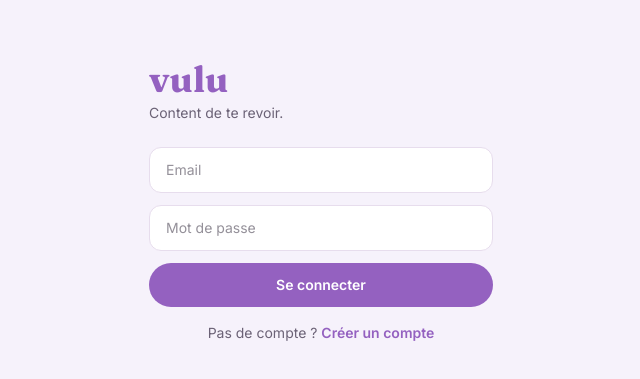
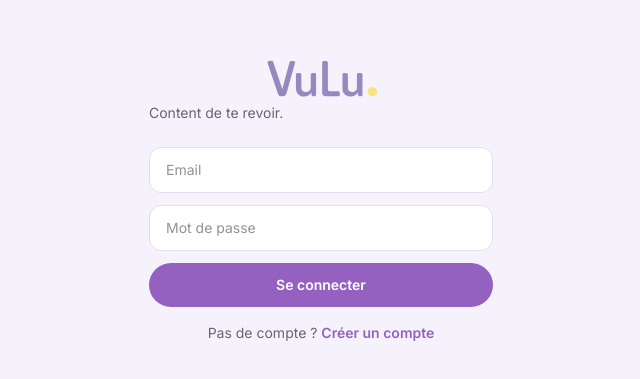
Before and after one commit to ek0onsec/vulu, a Next.js app: page /login in a window 1280 px wide. Shown: the part 199-578 px from the top of the page, without its empty margins (319-959 px from the left). Built offline with nearby package versions, Linux system fonts and the light colour scheme.

Commit message:
feat(vulu): wordmark logo officiel (couleurs figées, indépendant du thème)

```diff
--- a/src/app/(auth)/login/page.tsx
+++ b/src/app/(auth)/login/page.tsx
@@ -4,6 +4,7 @@ import Link from "next/link";
 import { useRouter } from "next/navigation";
 import { api, ApiError } from "@/lib/api-client";
 import { toast } from "@/lib/toast";
+import { VuluLogo } from "@/components/VuluLogo";
 
 export default function LoginPage() {
   const router = useRouter();
@@ -32,7 +33,7 @@ export default function LoginPage() {
 
   return (
     <main className="mx-auto flex min-h-screen max-w-sm flex-col justify-center px-5">
-      <h1 className="font-display mb-1 text-4xl font-bold text-[var(--color-primary)]">vulu</h1>
+      <VuluLogo height={40} className="mb-1" />
       <p className="mb-6 text-sm text-[var(--color-text-muted)]">Content de te revoir.</p>
       {deleted && (
         <div className="mb-4 rounded-xl border border-[var(--color-border)] bg-[color-mix(in_srgb,var(--color-accent)_15%,transparent)] p-3 text-sm">
--- a/src/app/(auth)/register/page.tsx
+++ b/src/app/(auth)/register/page.tsx
@@ -5,6 +5,7 @@ import { useRouter } from "next/navigation";
 import type { Domain } from "@/server/domain/entities";
 import { SIGNUP_KEY, type SignupDraft } from "@/lib/signup";
 import { api } from "@/lib/api-client";
+import { VuluLogo } from "@/components/VuluLogo";
 
 export default function RegisterPage() {
   const router = useRouter();
@@ -55,7 +56,7 @@ export default function RegisterPage() {
   const field = "rounded-xl border border-[var(--color-border)] bg-[var(--color-surface)] px-4 py-3 text-sm";
   return (
     <main className="mx-auto flex min-h-screen max-w-sm flex-col justify-center px-5">
-      <h1 className="font-display mb-1 text-4xl font-bold text-[var(--color-primary)]">vulu</h1>
+      <VuluLogo height={40} className="mb-1" />
       <p className="mb-6 text-sm text-[var(--color-text-muted)]">Étape 1/2 · Crée ton compte.</p>
       <form onSubmit={next} className="flex flex-col gap-3">
         <input className={field} placeholder="Nom affiché" value={draft.displayName}
--- a/src/app/plus/PlusClient.tsx
+++ b/src/app/plus/PlusClient.tsx
@@ -5,6 +5,7 @@ import { api, ApiError } from "@/lib/api-client";
 import { toast } from "@/lib/toast";
 import { CertifiedBadge } from "@/components/CertifiedBadge";
 import { Icon } from "@/components/Icon";
+import { VuluLogo } from "@/components/VuluLogo";
 
 const PERKS = [
   { icon: "check" as const, title: "Badge certifié vulu+", desc: "Un badge certifié à côté de ton nom, partout dans l’app." },
@@ -42,7 +43,7 @@ export function PlusClient({ active }: { active: boolean }) {
   return (
     <div className="mx-auto max-w-lg">
       <div className="rounded-3xl border border-[color-mix(in_srgb,var(--color-primary)_40%,transparent)] bg-gradient-to-br from-[color-mix(in_srgb,var(--color-primary)_12%,transparent)] to-[color-mix(in_srgb,var(--color-accent)_14%,transparent)] p-6 text-center">
-        <p className="font-display text-4xl font-bold text-[var(--color-primary)]">vulu<span className="text-[var(--color-accent)]">+</span></p>
+        <p className="flex items-center justify-center gap-0.5 font-display text-4xl font-bold"><VuluLogo height={36} /><span className="text-[var(--color-accent)]">+</span></p>
         <p className="mt-1 text-sm text-[var(--color-text-muted)]">Passe au niveau supérieur de vu &amp; lu.</p>
 
         <div className="mx-auto mt-4 inline-flex rounded-full border border-[var(--color-border)] bg-[var(--color-surface)] p-1">
--- a/src/components/AppShell.tsx
+++ b/src/components/AppShell.tsx
@@ -9,6 +9,7 @@ import { CertifiedBadge } from "./CertifiedBadge";
 import { StaffBadge } from "./StaffBadge";
 import { DiscoverRail } from "./DiscoverRail";
 import { SideMenu } from "./SideMenu";
+import { VuluLogo } from "./VuluLogo";
 import { api } from "@/lib/api-client";
 
 const NAV: { href: string; label: string; icon: IconName; pulse?: boolean }[] = [
@@ -62,7 +63,7 @@ export function AppShell({ children }: { children: React.ReactNode }) {
   return (
     <div className="mx-auto grid min-h-screen max-w-[1320px] grid-cols-1 md:grid-cols-[240px_1fr] lg:grid-cols-[240px_minmax(0,1fr)_340px]">
       <aside className="sticky top-0 hidden h-screen flex-col gap-1 border-r border-[var(--color-border)] px-3 py-4 md:flex">
-        <Link href="/feed" className="font-display mb-3 px-3 text-3xl font-bold text-[var(--color-primary)]">vulu</Link>
+        <Link href="/feed" className="mb-3 px-3"><VuluLogo height={30} /></Link>
         {NAV.map((n) => (
           <Link key={n.href} href={n.href}
             className={`flex items-center gap-3 rounded-full px-3 py-2.5 text-[0.95rem] transition-colors ${
@@ -109,7 +110,7 @@ export function AppShell({ children }: { children: React.ReactNode }) {
 
       <main className="w-full border-x border-[var(--color-border)] px-3 pb-24 pt-4 md:px-5 md:pb-8">
         <div className="sticky top-0 z-40 -mx-3 mb-2 flex items-center justify-between border-b border-[var(--color-border)] bg-[var(--color-surface)]/90 px-3 py-2 backdrop-blur md:hidden">
-          <Link href="/feed" className="font-display text-2xl font-bold text-[var(--color-primary)]">vulu</Link>
+          <Link href="/feed"><VuluLogo height={24} /></Link>
           <button onClick={() => setMenuOpen(true)} aria-label="Ouvrir le menu">
             {me && <Avatar name={me.displayName} src={me.avatarUrl} size={32} />}
           </button>
--- /dev/null
+++ b/src/components/VuluLogo.tsx
@@ -0,0 +1,10 @@
+/**
+ * Wordmark officiel vulu (couleurs figées #9789c0 / #f9e37f).
+ * Indépendant du thème : rendu via <img>, les fills du SVG ne suivent pas --color-primary.
+ */
+export function VuluLogo({ height = 28, className = "" }: { height?: number; className?: string }) {
+  return (
+    // eslint-disable-next-line @next/next/no-img-element
+    <img src="/vulu-logo.svg" alt="vulu" height={height} style={{ height }} className={`w-auto ${className}`} />
+  );
+}
```
Also changed, not shown: public/vulu-logo.svg (added).
